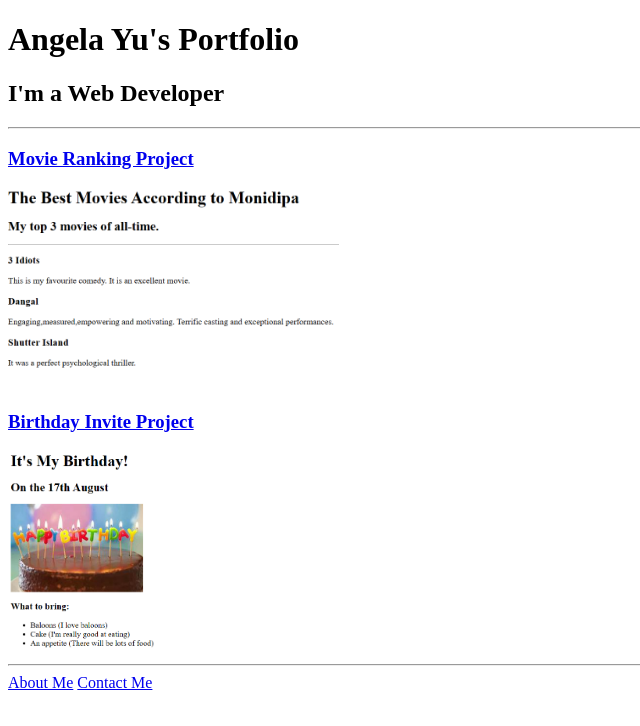
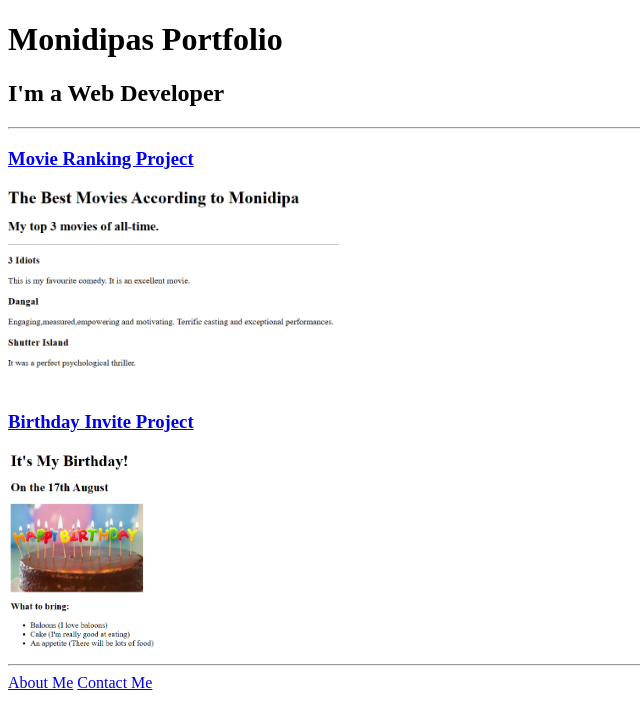
Before and after one commit to Monidipa19/html-portfolio, a plain HTML site: page solution.html in a window 1280 px wide. Shown: the whole page, without its empty margins (0-640 px from the left). Drawn offline with Linux system fonts and the light colour scheme.

Commit message:
Update solution.html

```diff
--- a/solution.html
+++ b/solution.html
@@ -3,11 +3,11 @@
 
 <head>
   <meta charset="UTF-8">
-  <title>Angela's Portfolio</title>
+  <title>Monidipa's Portfolio</title>
 </head>
 
 <body>
-  <h1>Angela Yu's Portfolio</h1>
+  <h1>Monidipas Portfolio</h1>
   <h2>I'm a Web Developer</h2>
   <hr />
   <h3><a href="./public/movie-ranking.html">Movie Ranking Project</a></h3>
```
